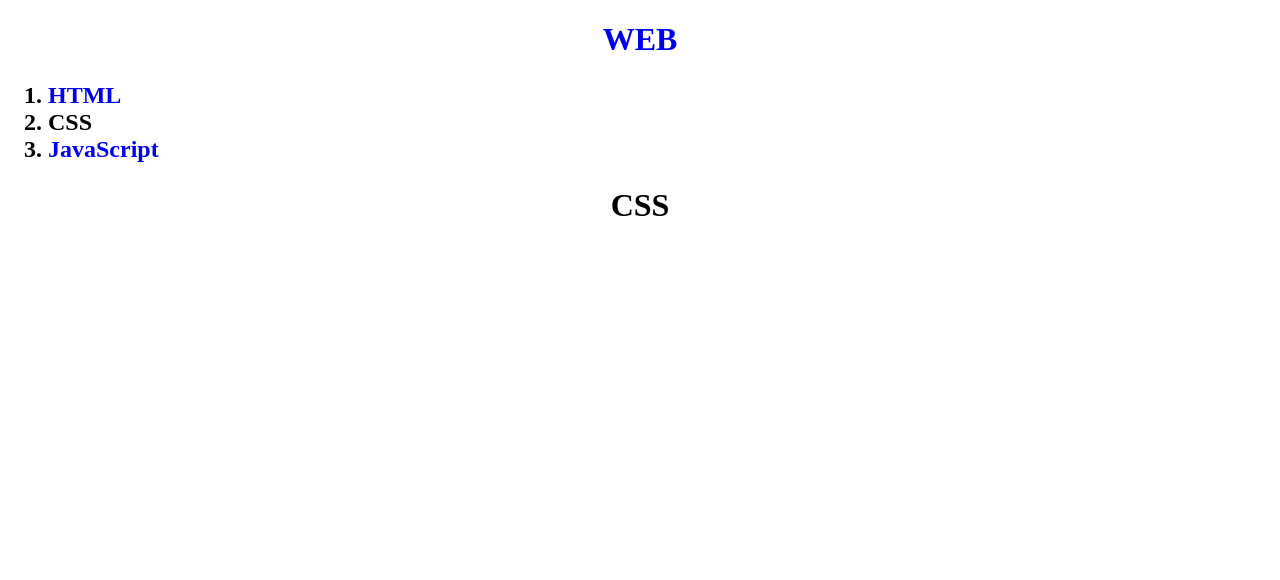
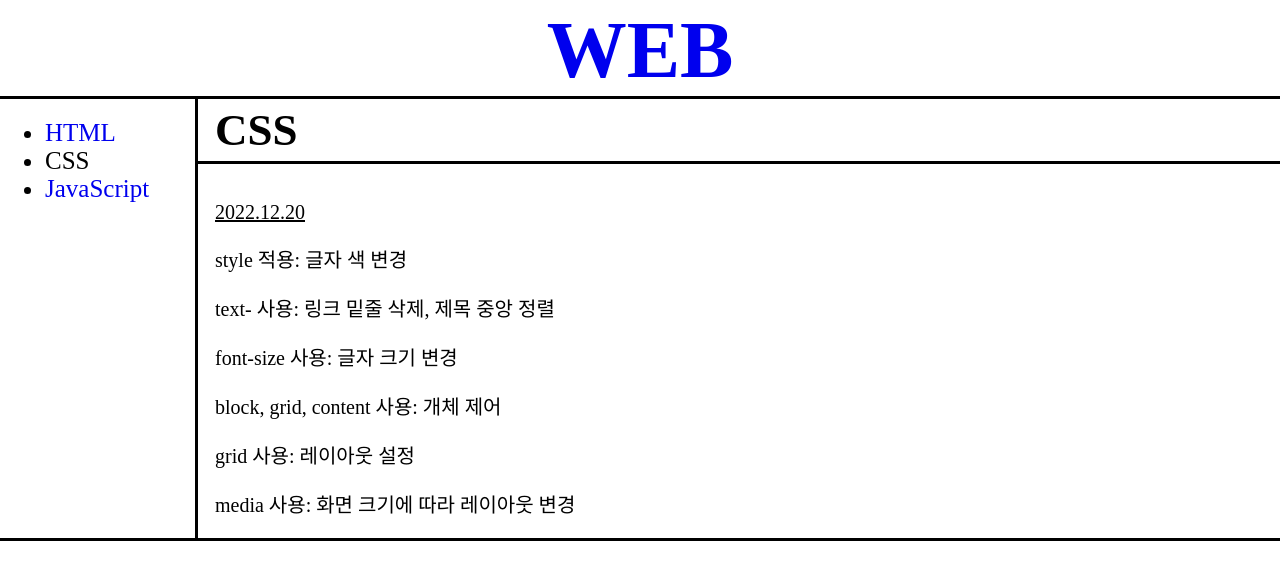
Before and after one commit to geon0121/web-main, a plain HTML site: page CSS.html in a window 1280 px wide. Drawn offline with Linux system fonts and the light colour scheme.

Commit message:
second commit

```diff
--- a/CSS.html
+++ b/CSS.html
@@ -4,28 +4,34 @@
 <head>
     <title>CSS</title>
     <meta charset="utf-8">
-    <style>
-        a{
-            text-decoration: none;
-        }
-        h1{
-            text-align: center;
-        }
-    </style>
+    <link rel= "stylesheet" href="style.css">
 </head>
 
+
+
 <body>
-<h1><a href="index.html">WEB</a></h1>
-<h2>
-<ol>
-    <li><a href="HTML.html">HTML</a></li>
-    <li><a href="CSS.html" style="color: black;">CSS</a></li>
-    <li><a href="JavaScript.html">JavaScript</a></li>
-</ol>
-</h2>
-<h1>
-    CSS
-</h1>
+    <h1 id="main"><a href="index.html">WEB</a></h1>
+
+<div id="col">
+    <ul>
+        <li><a href="HTML.html">HTML</a></li>
+        <li><a href="CSS.html" style="color: black;">CSS</a></li>
+        <li><a href="JavaScript.html">JavaScript</a></li>
+    </ul>
+    <div>
+        <h2>
+            CSS
+        </h2>
+        <p class="date">2022.12.20</p>
+        <p>style 적용: 글자 색 변경</p>
+        <p>text- 사용: 링크 밑줄 삭제, 제목 중앙 정렬</p>
+        <p>font-size 사용: 글자 크기 변경</p>
+        <p>block, grid, content 사용: 개체 제어</p>
+        <p>grid 사용: 레이아웃 설정</p>
+        <p>media 사용: 화면 크기에 따라 레이아웃 변경</p>
+    </div>
+</div>
+
 </body>
 
 </html>
--- /dev/null
+++ b/style.css
@@ -0,0 +1,85 @@
+/*
+    main: 사이트 메인
+    col: 메뉴 및 본문
+    col ul: 메뉴
+    col h2: 본문 제목
+    col p: 본문
+    date: 작성 날짜
+    a: 링크
+*/
+
+body{
+    margin: 0;
+}
+
+#main{
+    text-align: center;
+    font-size: 80px;
+    border-bottom: 3px solid black;
+    margin-top: 5px;
+    margin-bottom: 0px;
+}
+
+#col{
+    display: grid;
+    grid-template-columns: 195px 1fr;
+    margin: 0;
+    border-bottom: 3px solid black;
+}
+
+#col ul{
+    border-right: 3px solid black;
+    padding-right: 0px;
+    padding-top: 20px;
+    padding-left: 45px;
+    width: 150px;
+    margin:0;
+    font-size: 25px;
+}
+
+#col div{
+    font-size: 30px;
+    padding: 0;
+    margin: 0;
+}
+
+#col h2{
+    border-bottom: 3px solid black;
+    padding-left: 20px;
+    padding-bottom: 5px;
+    margin-top: 5px;
+}
+#col p{
+    padding-left: 20px;
+    padding-right: 20px;
+    font-size: 20px;
+}
+
+.date{
+    text-decoration: underline;
+}
+
+a{
+    text-decoration: none;
+}
+
+p{
+    word-break: keep-all;
+}
+@media(max-width: 600px){
+    #main{
+        font-size: 50px;
+    }
+    #col{
+        display: block;
+    }
+    #col ul{
+        border-right: none;
+        border-bottom: 3px solid black;
+        padding-bottom: 20px;
+        padding-right:100%;
+    }
+    #col h2{
+        text-align: center;
+    }
+}
```
Also changed, not shown: HTML.html (+22 -21 lines), JavaScript.html (+19 -19 lines), index.html (+21 -16 lines), 1 other file.
